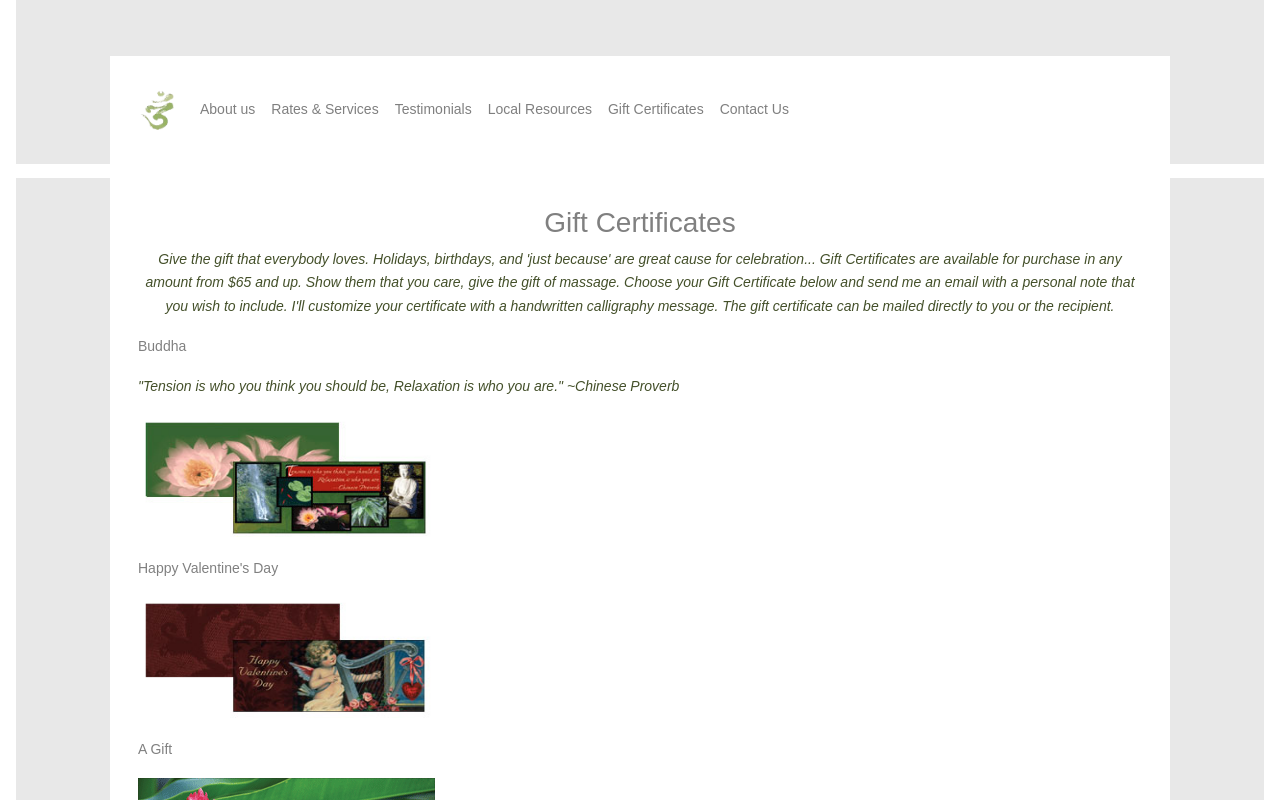
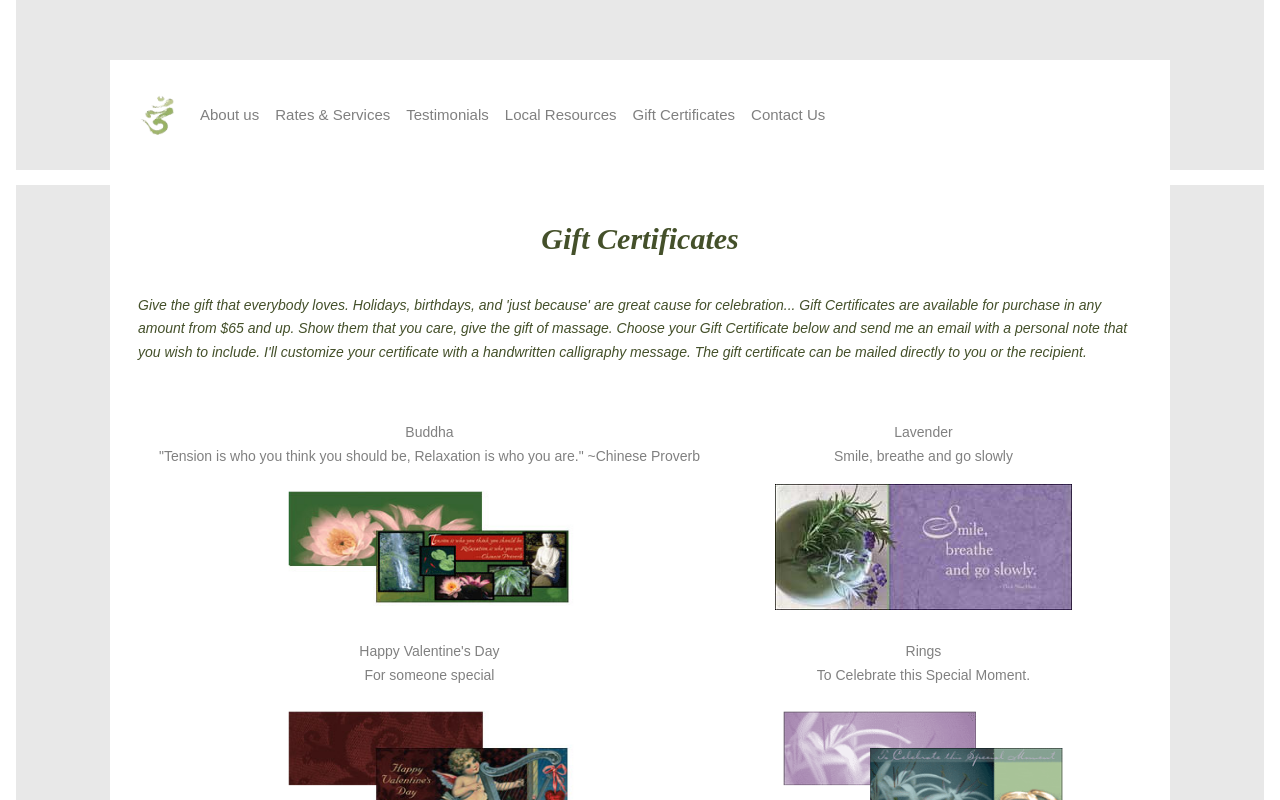
Before and after one commit to JadeHayes/3energies, a React (Create React App) app: page /#/certificates in a window 1280 px wide. Shown: the top 800 px of the page. Built offline with nearby package versions, Linux system fonts and the light colour scheme.

Commit message:
* Larger font in NavBar
* 2 columns for certificates

```diff
--- a/src/components/Certificates.tsx
+++ b/src/components/Certificates.tsx
@@ -1,4 +1,5 @@
 import * as React from 'react';
+import { Col, Grid } from 'react-flexbox-grid';
 import styled from 'styled-components';
 import { certificates } from '../static/certificates';
 import { InnerAppWrapper } from '../static/Common';
@@ -6,23 +7,39 @@ import { InnerAppWrapper } from '../static/Common';
 const StyledCert = styled.img`
   height: 126px
   width: 297px
+  }
+  .box>* {
+    flex: 1 1 80px;
+  }
+}
+`;
+
+const CertContainer = styled.div`
+  margin-top: 1em;
+`;
+
+const Certs = styled.div`
+  margin-top: 3em;
+`;
+
+const Title = styled.div`
+  margin-bottom: 1em;
 `;
 
 const certificateMap = () => {
   return (
-    <span>
+    <div className="certificates">
       {
         certificates.map((cert, index) => {
           return (
-            <div key={index}>
-                  <p> { cert.title } </p>
-                  <p className='tagline'> { cert.tagline }</p>
+            <CertContainer key={index}>
+                  <p> <b>{ cert.title }</b> <br/> { cert.tagline }</p>
                   <p> <StyledCert src={ cert.photo }/></p>
-            </div>
+            </CertContainer>
           )
         })
       }
-    </span>
+    </div>
   )
 }
 
@@ -30,15 +47,19 @@ const Certificates: React.SFC<{}> = () => (
   <InnerAppWrapper>
     <div className="whitespace left-justified">
     <div className="centered">
-      <h3>Gift Certificates</h3>
-      <p className="tagline"> Give the gift that everybody loves. Holidays, birthdays, and 'just because' are great cause for celebration...
+      <Title className="header">Gift Certificates</Title>
+      <p className="tagline" style={{textAlign:"left"}}> Give the gift that everybody loves. Holidays, birthdays, and 'just because' are great cause for celebration...
        Gift Certificates are available for purchase in any amount from $65 and up. Show them that you care, give the gift of massage.
         Choose your Gift Certificate below and send me an email with a personal note that you wish to include.
         I'll customize your certificate with a handwritten calligraphy message.
         The gift certificate can be mailed directly to you or the recipient.
       </p>
     </div>
-    <div>{ certificateMap() }</div>
+    <Grid>
+      <Col>
+        <Certs>{ certificateMap() }</Certs>
+      </Col>
+    </Grid>
         <p>Read what some of our satisfied clients have said about us! Reviews on:
           <a href="https://www.yelp.com/biz/3-energies-massage-and-bodywork-san-francisco"> Yelp </a> &
           <a href="https://www.google.com/maps/place/3+Energies+Massage+and+Bodywork/@37.77686,-122.3982965,17z/data=!3m1!4b1!4m7!3m6!1s0x808f7fd42a204f2b:0x630fb461d6ea9e3e!8m2!3d37.77686!4d-122.3961078!9m1!1b1"> Google+</a>
--- a/src/components/NavBar.tsx
+++ b/src/components/NavBar.tsx
@@ -21,7 +21,7 @@ const StyledNavLogo = styled.div`
 const StyledNav = styled.div`
   font-family: "Oxygen", sans-serif;
   font-weight: 300;
-  font-size: 14px;
+  font-size: 15px;
   line-height: 1.7;
   color: gray;
   background: #e8e8e8;
--- a/src/static/Common.tsx
+++ b/src/static/Common.tsx
@@ -85,6 +85,18 @@ export const InnerAppWrapper = styled.div`
   .left-justified {
     text-align: left;
   }
+
+  .certificates {
+    height: 65em;
+    display: flex;
+    flex-direction: column;
+    flex-wrap: wrap;
+    text-align: center;
+
+    @media only screen and (max-width: 600px) {
+      height: 100%;
+      flex-wrap: nowrap;
+  }
 `;
 
 export const StyledGrid = styled.div`
--- a/src/static/certificates.tsx
+++ b/src/static/certificates.tsx
@@ -17,12 +17,12 @@ export const certificates = [
   },
   {
     "photo": cupid,
-    "tagline": '',
+    "tagline": 'For someone special',
     "title": "Happy Valentine's Day",
   },
   {
     "photo": ginger_blossom,
-    "tagline": '',
+    "tagline": 'Give the gift of wellness',
     "title": "A Gift",
   },
   {
```
Lines whose indentation alone changed are shown as unchanged.
